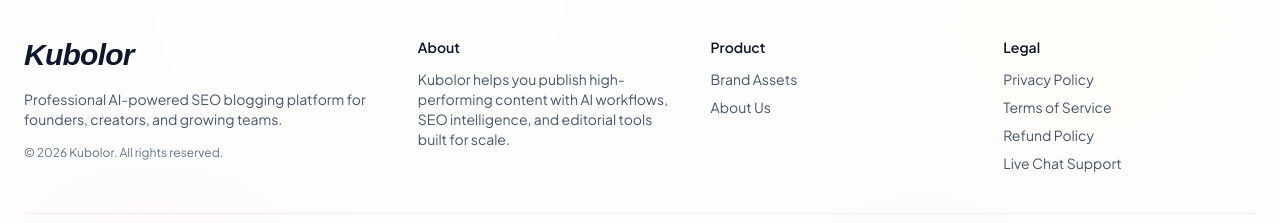
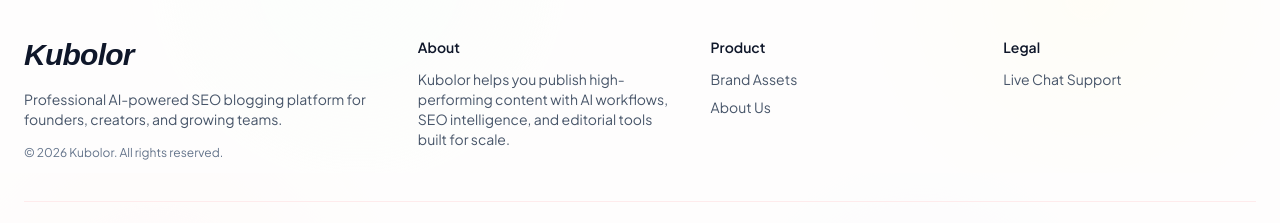
Before and after one commit to okwujiaku/kubolor, a Next.js app: page / in a window 1280 px wide. Shown: the part 1427-1650 px from the top of the page. Built offline with nearby package versions, Linux system fonts and the light colour scheme; no server answers; the database is empty; a web font is replaced by a local one.

Commit message:
Hide policy links from footer

```diff
--- a/app/layout.tsx
+++ b/app/layout.tsx
@@ -223,30 +223,6 @@
                     <ul className="space-y-2 text-sm text-slate-600">
                       <li>
                         <Link
-                          href="/privacy-policy"
-                          className="transition-colors hover:text-blue-600"
-                        >
-                          Privacy Policy
-                        </Link>
-                      </li>
-                      <li>
-                        <Link
-                          href="/terms-of-service"
-                          className="transition-colors hover:text-blue-600"
-                        >
-                          Terms of Service
-                        </Link>
-                      </li>
-                      <li>
-                        <Link
-                          href="/refund-policy"
-                          className="transition-colors hover:text-blue-600"
-                        >
-                          Refund Policy
-                        </Link>
-                      </li>
-                      <li>
-                        <Link
                           href="/support"
                           className="transition-colors hover:text-blue-600"
                         >
--- a/app/privacy-policy/page.tsx
+++ b/app/privacy-policy/page.tsx
@@ -1,6 +1,9 @@
 import Link from "next/link";
+import { notFound } from "next/navigation";
+import { SHOW_POLICY_PAGES } from "@/lib/demo";
 
 export default function PrivacyPolicyPage() {
+  if (!SHOW_POLICY_PAGES) notFound();
   return (
     <main className="mx-auto w-full max-w-4xl px-6 py-16">
       <div className="space-y-6">
--- a/app/refund-policy/page.tsx
+++ b/app/refund-policy/page.tsx
@@ -1,6 +1,9 @@
 import Link from "next/link";
+import { notFound } from "next/navigation";
+import { SHOW_POLICY_PAGES } from "@/lib/demo";
 
 export default function RefundPolicyPage() {
+  if (!SHOW_POLICY_PAGES) notFound();
   return (
     <main className="mx-auto w-full max-w-4xl px-6 py-16">
       <div className="space-y-6">
--- a/app/terms-of-service/page.tsx
+++ b/app/terms-of-service/page.tsx
@@ -1,6 +1,9 @@
 import Link from "next/link";
+import { notFound } from "next/navigation";
+import { SHOW_POLICY_PAGES } from "@/lib/demo";
 
 export default function TermsOfServicePage() {
+  if (!SHOW_POLICY_PAGES) notFound();
   return (
     <main className="mx-auto w-full max-w-4xl px-6 py-16">
       <div className="space-y-6">
```
